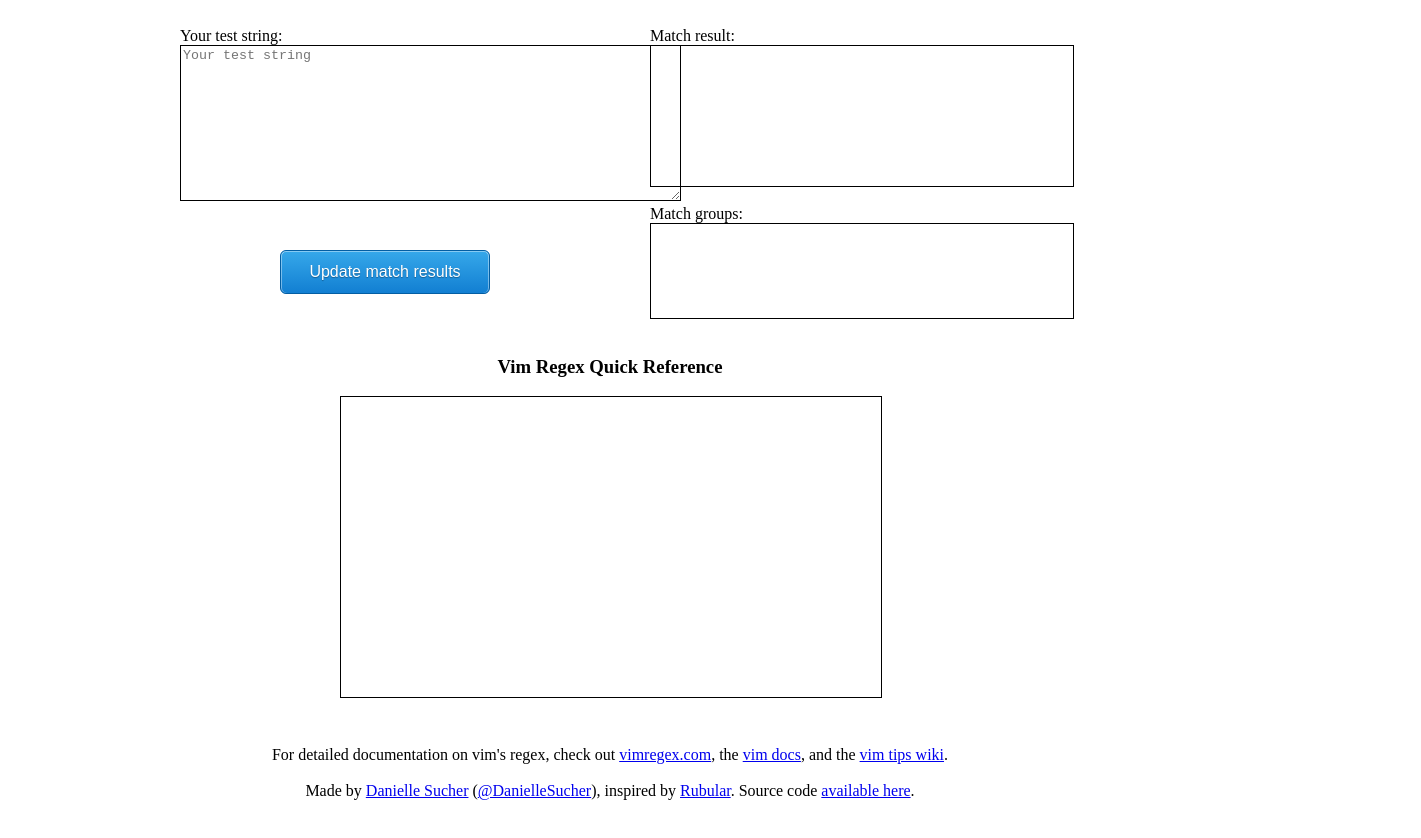
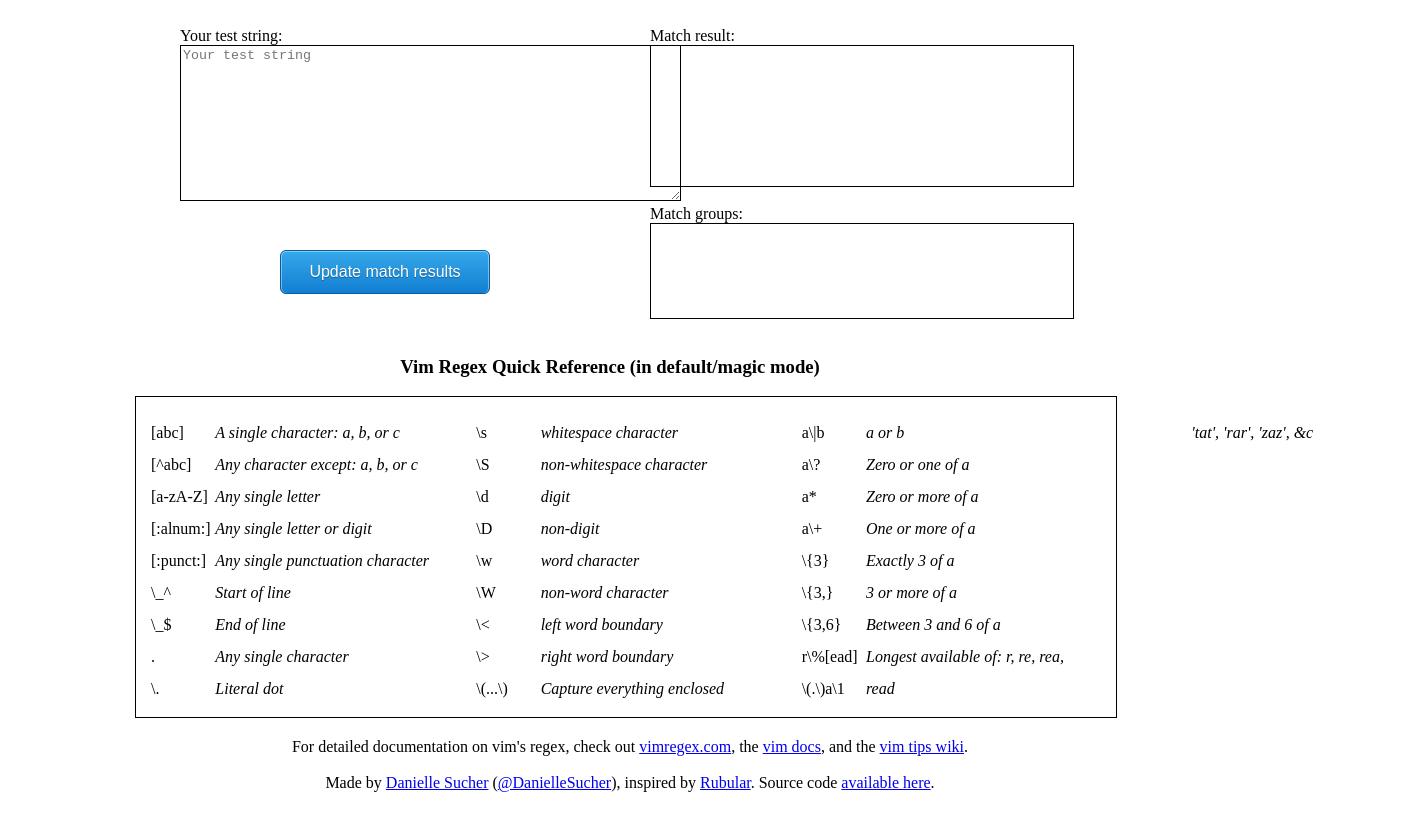
Before and after one commit to DanielleSucher/virex, a plain HTML site: page priv/www/index.html in a window 1280 px wide. Shown: the part 128-966 px from the top of the page, 1421 px wide, since content can reach past the window. Drawn offline with Linux system fonts and the light colour scheme.

Commit message:
Fill in quick vim regex tips section

```diff
--- a/priv/www/css/virex.css
+++ b/priv/www/css/virex.css
@@ -104,7 +104,39 @@ body {
 
 #tips {
   height: 300px;
-  width: 540px;
+  width: 960px;
+  padding-top: 20px;
+  padding-right: 20px;
+  margin-left: -25px;
+  margin-bottom: 20px;
+  line-height: 200%;
+  -moz-column-count:3; /* Firefox */
+  -webkit-column-count:3; /* Safari and Chrome */
+  column-count:3;
+}
+
+.center {
+  float: none;
+  margin: auto;
+}
+
+ul {
+  list-style-type: none;
+  padding-left: 15px;
+  margin-top: 0px;
+}
+
+li span:first-child {
+  float: left;
+  text-align: left;
+  width: 60px;
+}
+
+li span:last-child {
+  float: right;
+  text-align: left;
+  width: 230px;
+  font-style: italic;
 }
 
 input, textarea, .match, #tips {
--- a/priv/www/index.html
+++ b/priv/www/index.html
@@ -33,13 +33,40 @@
       <div id="footer" class="grid_12">
         <br />
         <div class="grid_9 prefix_1">
-          <h3>Vim Regex Quick Reference</h3>
+          <h3>Vim Regex Quick Reference (in default/magic mode)</h3>
         </div>
-        <div class="grid_6 prefix_2">
-          <div id="tips"></div>
+        <div id="tips" class="center">
+          <ul>
+            <li><span>[abc]</span><span>A single character: a, b, or c</span>
+            <li><span>[^abc]</span><span>Any character except: a, b, or c</span>
+            <li><span>[a-zA-Z]</span><span>Any single letter</span>
+            <li><span>[:alnum:]</span><span>Any single letter or digit</span>
+            <li><span>[:punct:]</span><span>Any single punctuation character</span>
+            <li><span>\_^</span><span>Start of line</span>
+            <li><span>\_$</span><span>End of line</span>
+            <li><span>.</span> <span>Any single character</span>
+            <li><span>\.</span> <span>Literal dot</span>
+            <li><span>\s</span><span>whitespace character</span>
+            <li><span>\S</span><span>non-whitespace character</span>
+            <li><span>\d</span><span>digit</span>
+            <li><span>\D</span><span>non-digit</span>
+            <li><span>\w</span><span>word character</span>
+            <li><span>\W</span><span>non-word character</span>
+            <li><span>\&lt;</span><span>left word boundary</span>
+            <li><span>\&gt;</span><span>right word boundary</span>
+            <li><span>\(...\)</span><span>Capture everything enclosed</span>
+            <li><span>a\|b</span><span>a or b</span>
+            <li><span>a\?</span><span>Zero or one of a</span>
+            <li><span>a*</span><span>Zero or more of a</span>
+            <li><span>a\+</span><span>One or more of a</span>
+            <li><span>\{3}</span><span>Exactly 3 of a</span>
+            <li><span>\{3,}</span><span>3 or more of a</span>
+            <li><span>\{3,6}</span><span>Between 3 and 6 of a</span>
+            <li><span>r\%[ead]</span><span>Longest available of: r, re, rea, read</span>
+            <li><span>\(.\)a\1</span><span>'tat', 'rar', 'zaz', &c</span>
+          </ul>
         </div>
-        <div class="clear vertical-spacer"><br /></div>
-        <div class="grid_9 prefix_1">
+        <div class="grid_9 center">
           For detailed documentation on vim's regex, check out <a href="http://vimregex.com/">vimregex.com</a>, the <a href="http://vimdoc.sourceforge.net/htmldoc/pattern.html">vim docs</a>, and the <a href="http://vim.wikia.com/wiki/Special:Search?search=regular+expressions&fulltext=Search&ns0=1&ns14=1">vim tips wiki</a>.
           <br /><br />
           Made by <a href="http://www.daniellesucher.com/">Danielle Sucher</a> (<a href="https://twitter.com/daniellesucher">@DanielleSucher</a>), inspired by <a href="http://rubular.com/">Rubular</a>. Source code <a href="https://github.com/DanielleSucher/virex">available here</a>.
```
